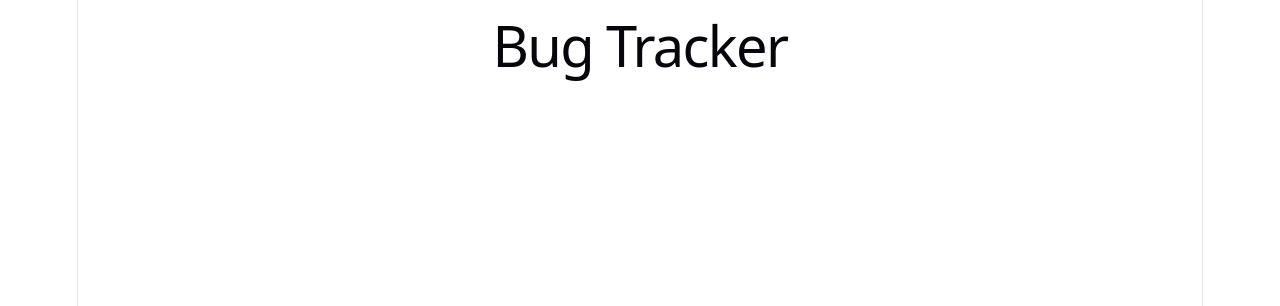
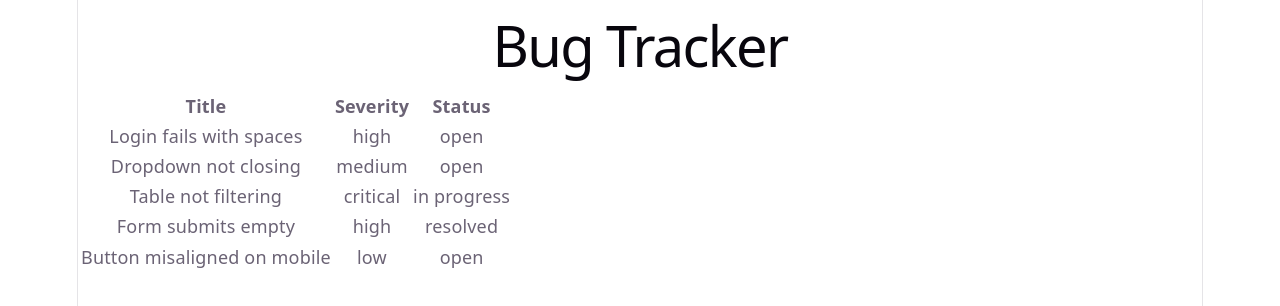
Before and after one commit to muymay/bug-tracker, a React (Vite) app: page / in a window 1280 px wide. Shown: the top 306 px of the page. Built offline with nearby package versions, Linux system fonts and the light colour scheme.

Commit message:
phase1: day 2 done

```diff
--- a/src/App.jsx
+++ b/src/App.jsx
@@ -1,15 +1,13 @@
-import { useState } from 'react'
-import reactLogo from './assets/react.svg'
-import viteLogo from './assets/vite.svg'
-import heroImg from './assets/hero.png'
-import './App.css'
+import BugList from './components/BugList'
 
 function App() {
   return (
     <div>
       <h1> Bug Tracker </h1>
+      <BugList />
     </div>
-  )
+  );
 }
 
 export default App
+// npm run dev
--- /dev/null
+++ b/src/components/BugList.jsx
@@ -0,0 +1,51 @@
+const bugs = [
+    { id: 1,
+      title: 'Login fails with spaces',
+      severity: 'high',
+      status: 'open'
+    },
+    { id: 2,
+      title: 'Dropdown not closing',
+      severity: 'medium',
+      status: 'open'
+    },
+    { id: 3,
+      title: 'Table not filtering',
+      severity: 'critical',
+      status: 'in progress'
+    },
+    { id: 4,
+      title: 'Form submits empty',
+      severity: 'high',
+      status: 'resolved'
+    },
+    { id: 5,
+      title: 'Button misaligned on mobile',
+      severity: 'low',
+      status: 'open'
+    }
+];
+
+function BugList() {
+    return(
+        <table>
+            <thead>
+            <tr>
+                <th>Title</th>
+                <th>Severity</th>
+                <th>Status</th>
+            </tr>
+            </thead>
+            <tbody> {bugs.map(level => (
+                <tr key = {level.id}>
+                    <td>{level.title}</td>
+                    <td>{level.severity}</td>
+                    <td>{level.status}</td>
+                </tr>
+            ))}
+            </tbody>
+        </table>
+    );
+}
+
+export default BugList;
```
Also changed, not shown: 1 other file (tests, documents, lock files or other folders).
